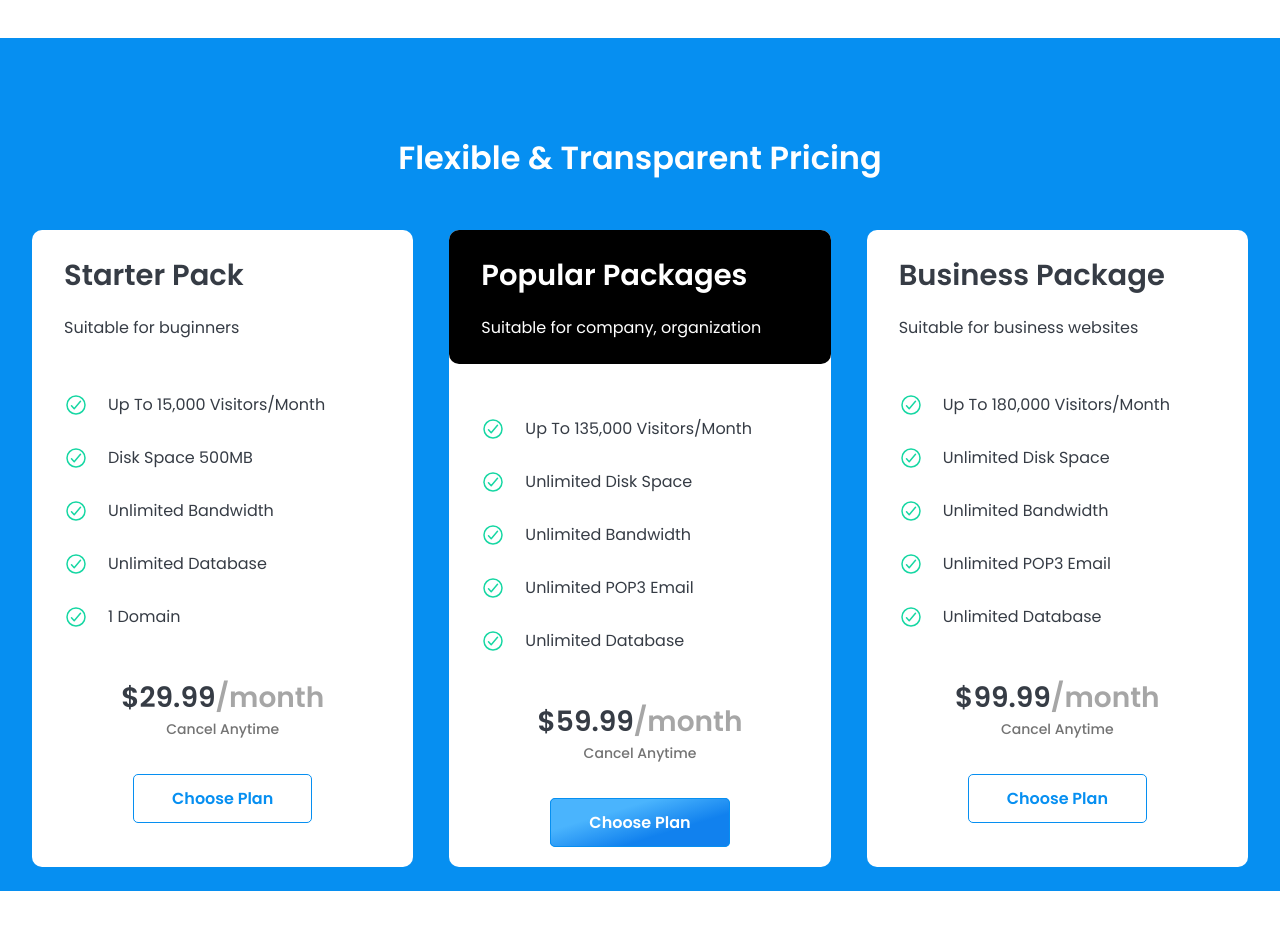
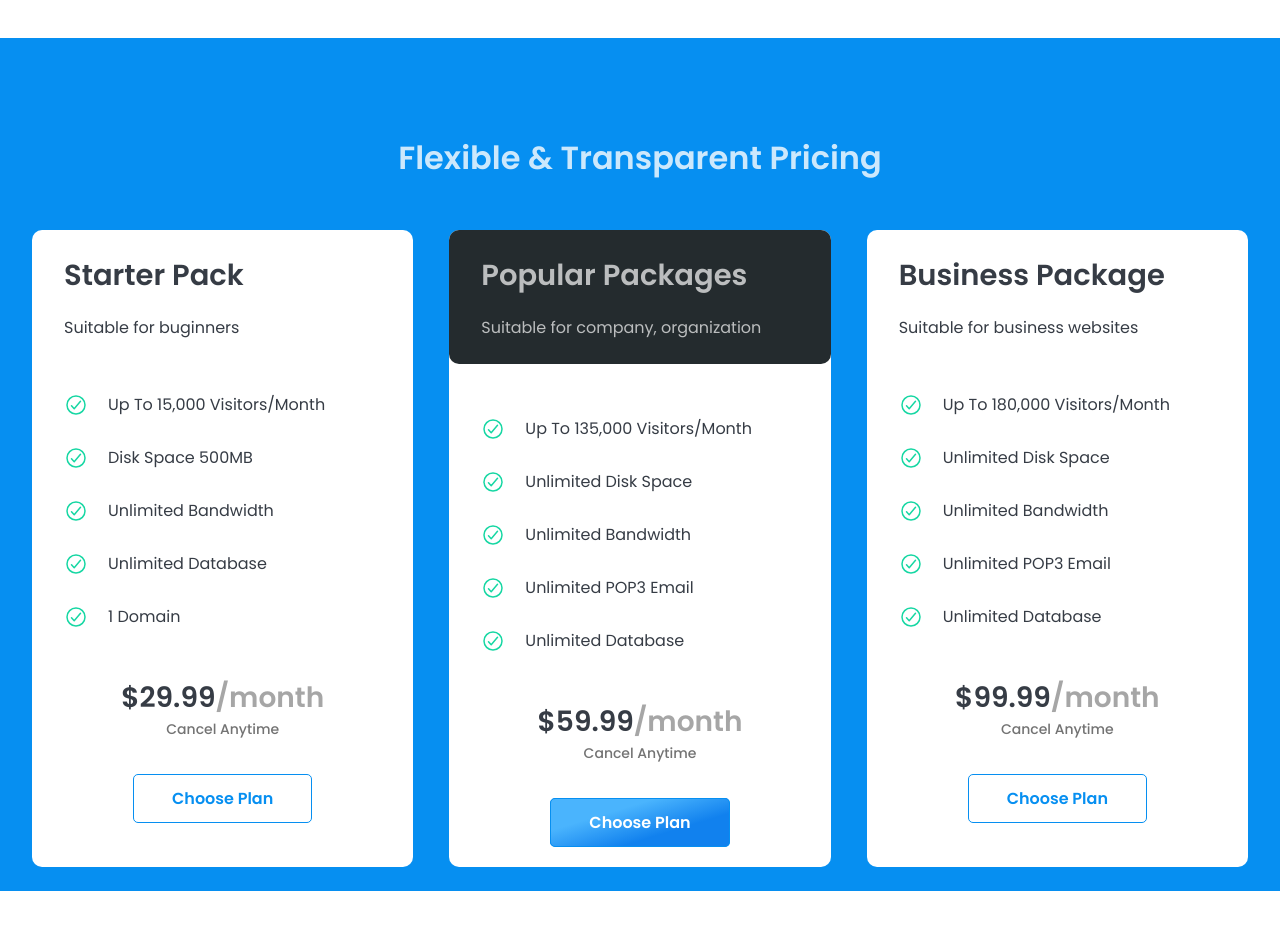
Before and after one commit to prakash-naikwadi/web-hosting-landing-page, a plain HTML site: page index.html in a window 1280 px wide. Shown: the part 2820-3750 px from the top of the page. Drawn offline with nearby package versions, Linux system fonts and the light colour scheme.

Commit message:
screenshot added and some style changes

```diff
--- a/style.css
+++ b/style.css
@@ -264,7 +264,7 @@ header {
 .pricing-section-heading {
   font-size: 3.2rem;
   font-weight: 600;
-  color: #fff;
+  color: rgba(255, 255, 255, 0.795);
   text-align: center;
 }
 
@@ -281,8 +281,8 @@ header {
 }
 
 .pricing-plan-heading-active {
-  background-color: #000;
-  color: #fff;
+  background-color: #242b2e;
+  color: rgba(255, 255, 255, 0.692);
   border-radius: 10px;
   padding-bottom: 2.4rem;
 }
```
Also changed, not shown: images/screenshot.png (added), 1 other file.
